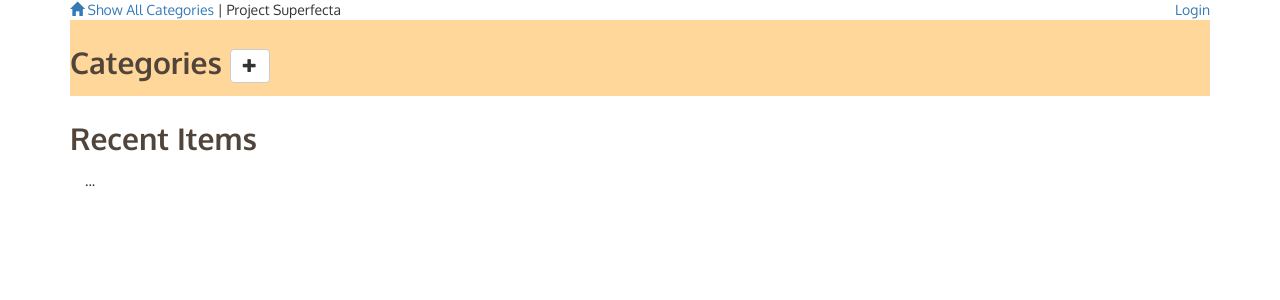
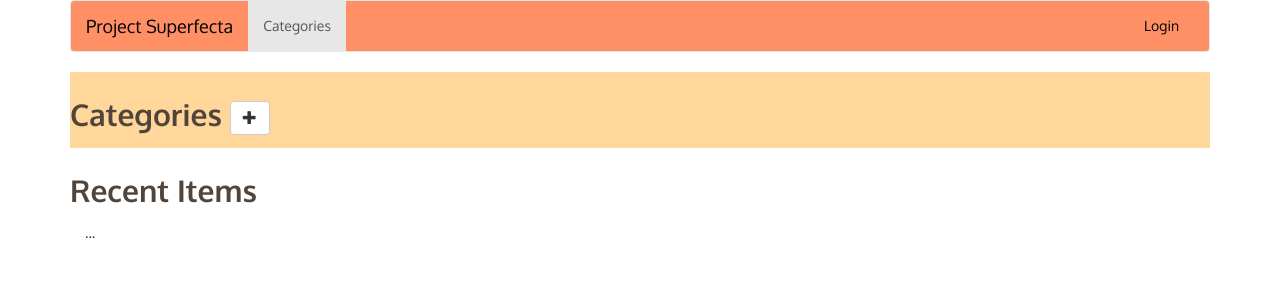
Before and after one commit to qgreg/p5awsitemcatalog, a Flask app: page / in a window 1280 px wide. Shown: the top 300 px of the page. Run offline with Flask 2, Linux system fonts and the light colour scheme; data that the repository does not hold is empty; some libraries are stand-ins or nearby versions.

Commit message:
feat: Style header navbar

```diff
--- a/itemcatalog/static/styles.css
+++ b/itemcatalog/static/styles.css
@@ -21,6 +21,22 @@ h3 {
     font-size: 18px;
     color: #4A4A4A;
     line-height: 27px;
+}
+
+/* navbar */
+.navbar-default {
+    background-color: #FF9065;
+    border-color: #E7E7E7;
+}
+
+/* title */
+.navbar-default .navbar-brand {
+    color: black;
+}
+
+/* link */
+.navbar-default .navbar-nav > li > a {
+    color: black;
 }
 
 #wrap{
--- a/itemcatalog/templates/header.html
+++ b/itemcatalog/templates/header.html
@@ -1,14 +1,39 @@
-<div class="row top-menu">
-	<div class="col-md-6">
-		<a href="{{url_for('category.showHome')}}">
-			<span class="glyphicon glyphicon-home" aria-hidden="true"></span> Show All Categories
-		</a> | Project Superfecta
-	</div>
-	<div class="col-md-6 text-right">
-			{%if 'username' not in session %}
-			<a href="{{url_for('login.showLogin')}}">Login</a>
+<nav class="navbar navbar-default">
+  <div class="container-fluid">
+    <!-- Brand and toggle get grouped for better mobile display -->
+    <div class="navbar-header">
+      <button type="button" class="navbar-toggle collapsed" data-toggle="collapse" data-target="#header-navbar-collapse" aria-expanded="false">
+        <span class="sr-only">Toggle navigation</span>
+        <span class="icon-bar"></span>
+        <span class="icon-bar"></span>
+        <span class="icon-bar"></span>
+      </button>
+      <a class="navbar-brand" href="{{url_for('category.showHome')}}">Project Superfecta</a>
+    </div>
+
+    <!-- Collect the nav links, forms, and other content for toggling -->
+    <div class="collapse navbar-collapse" id="header-navbar-collapse">
+      <ul class="nav navbar-nav">
+        <li class="active"><a href="{{url_for('category.showHome')}}">Categories <span class="sr-only">(current)</span></a></li>
+      </ul>
+      <ul class="nav navbar-nav navbar-right">
+        <li>
+        	{%if 'username' not in session %}
+				<li>
+					<a href="{{url_for('login.showLogin')}}">Login</a>
+				</li>
 			{% else %}
-			<img src="{{ loginuser.picture }}" height="30">  <a href="{{url_for('category.showUser', users_id=1)}}">{{loginuser.name}}</a> | <a href="{{url_for('login.disconnect')}}">Logout</a>
+				<li>
+					<img src="{{ loginuser.picture }}" height="50">
+				</li>
+				<li>
+					<a href="{{url_for('category.showUser', users_id=1)}}">{{loginuser.name}}</a>
+				</li>
+				<li>
+					<a href="{{url_for('login.disconnect')}}">Logout</a>
+				</li>
 			{% endif %}
-	</div>
-</div>
+      </ul>
+    </div><!-- /.navbar-collapse -->
+  </div><!-- /.container-fluid -->
+</nav>
```
